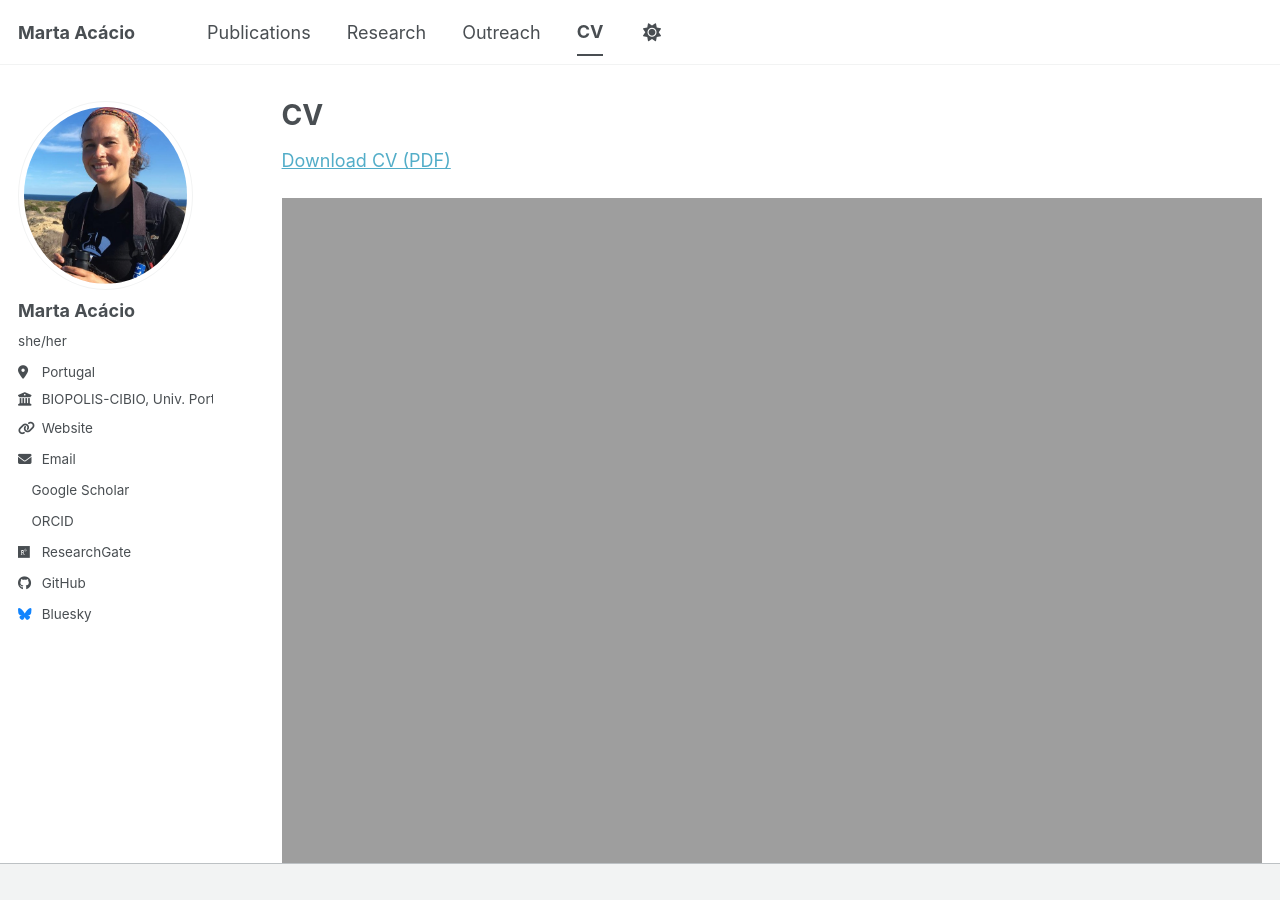
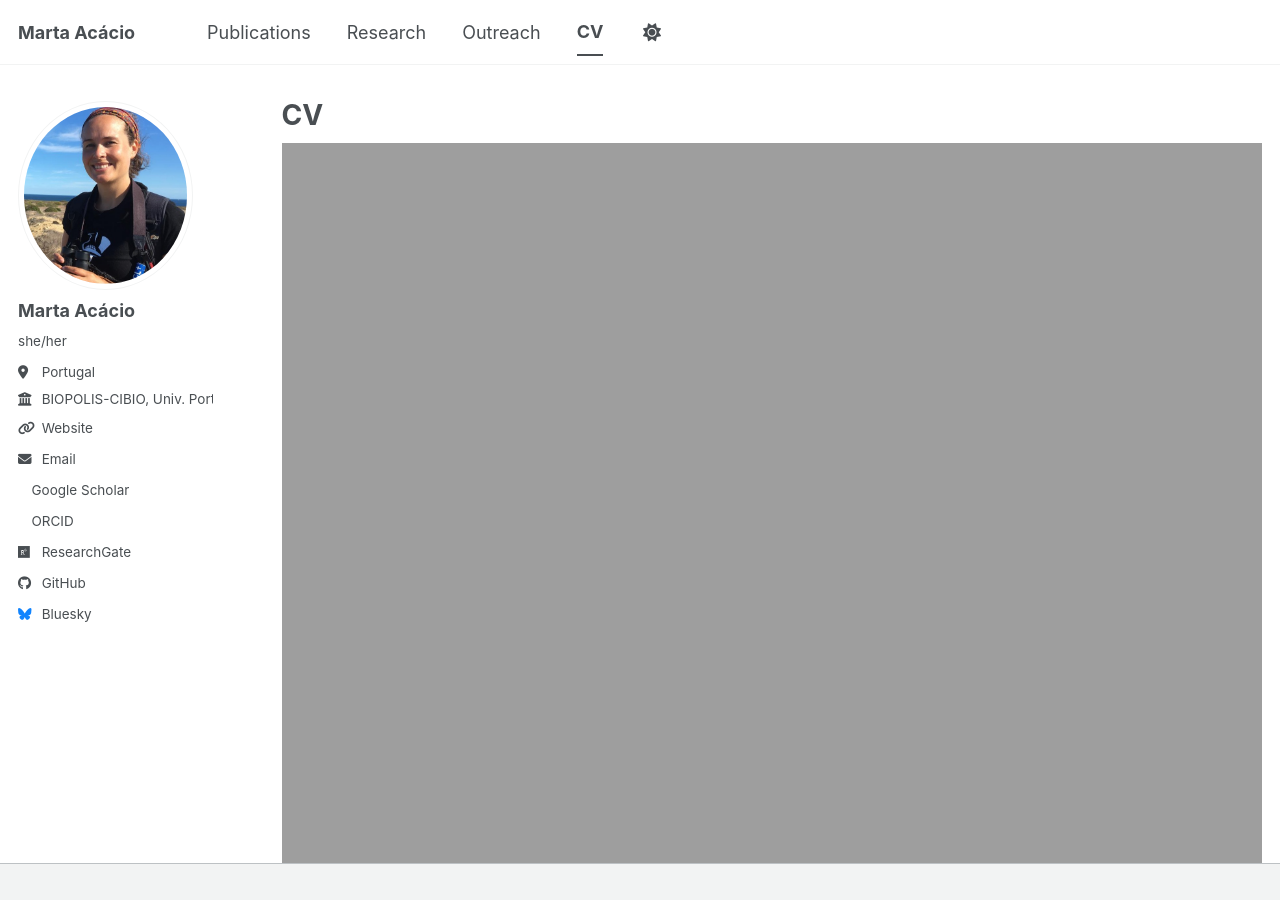
Before and after one commit to m-acacio/m-acacio.github.io, a Jekyll site: the page built from _pages/cv.md, in a window 1280 px wide and 900 px high. Built offline with Jekyll 4.4.1, drawn with Linux system fonts in a browser that asks for light colours; a style sheet for code colours, icons or effects is not loaded.

Commit message:
Update cv.md

```diff
--- a/_pages/cv.md
+++ b/_pages/cv.md
@@ -7,6 +7,4 @@ author_profile: true
 
 {% include base_path %}
 
-<p><a href="{{ base_path }}/files/CV_MartaAcacio_web_202610.pdf" target="_blank">Download CV (PDF)</a></p>
-
 <iframe src="{{ base_path }}/files/CV_MartaAcacio_web_202610.pdf" style="width:100%; height:1200px; border:none;"></iframe>
```
